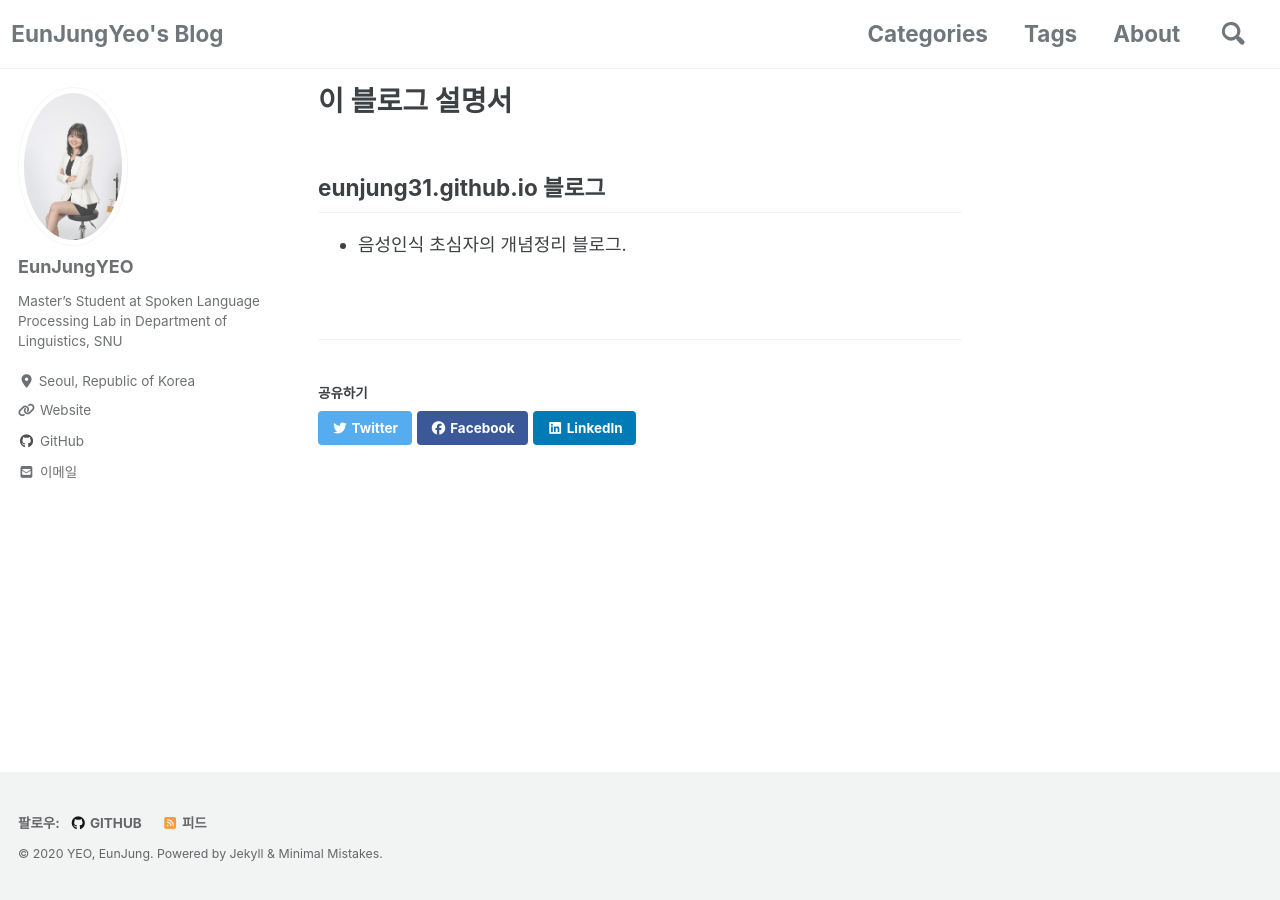
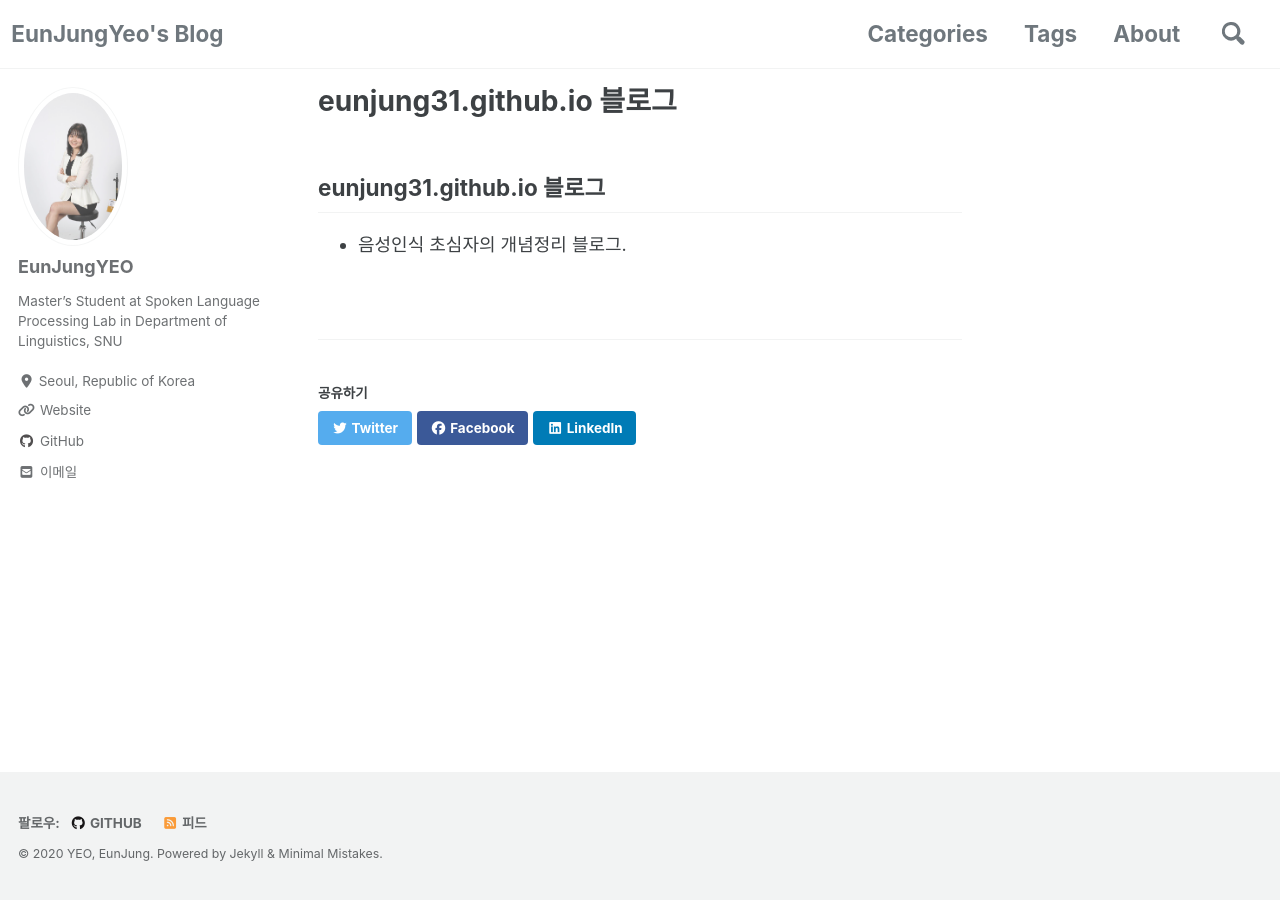
Before and after one commit to eunjung31/eunjung31.github.io, a Jekyll site: the page built from about.md, in a window 1280 px wide. Built offline with Jekyll 4.4.1, drawn with Linux system fonts in a browser that asks for light colours; cached includes are drawn as plain includes; nearby versions of some CDN libraries; our own code applies the rules of GitHub Pages for plain Markdown files.

Commit message:
Update about.md

```diff
--- a/about.md
+++ b/about.md
@@ -1,5 +1,4 @@
 ---
-title: "이 블로그 설명서"
 permalink: /about/
 layout: single
 ---
```
